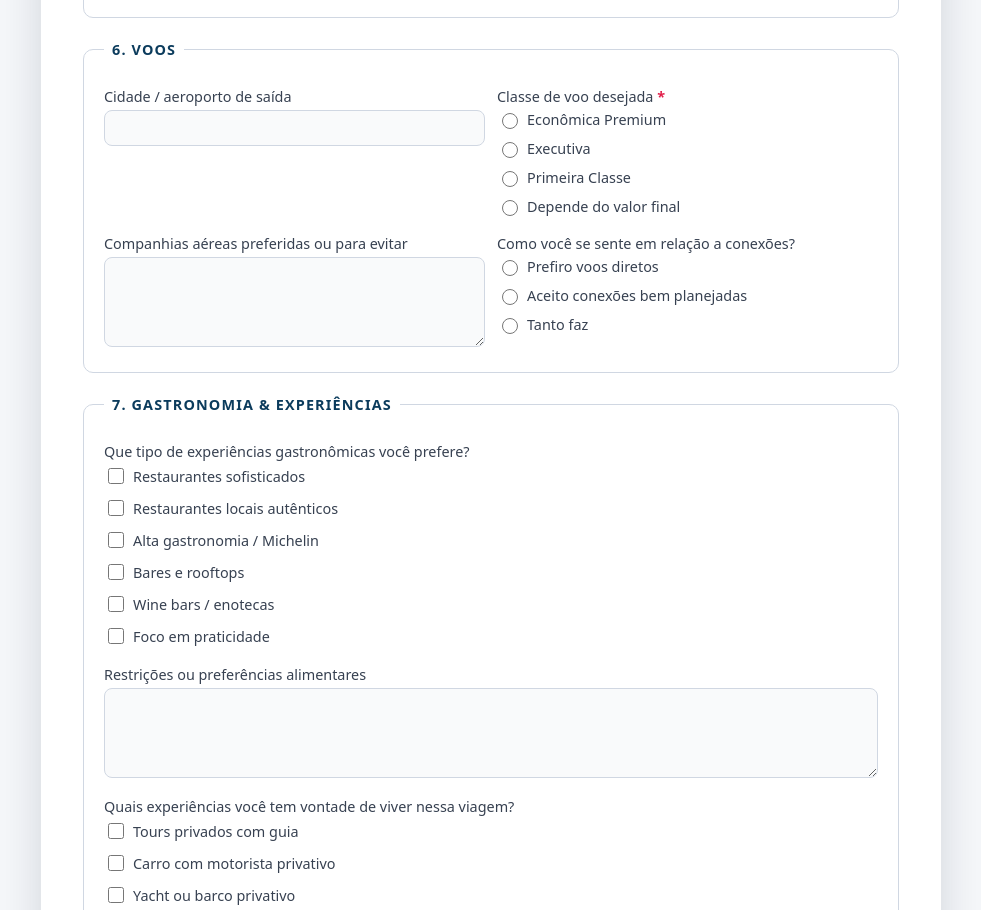
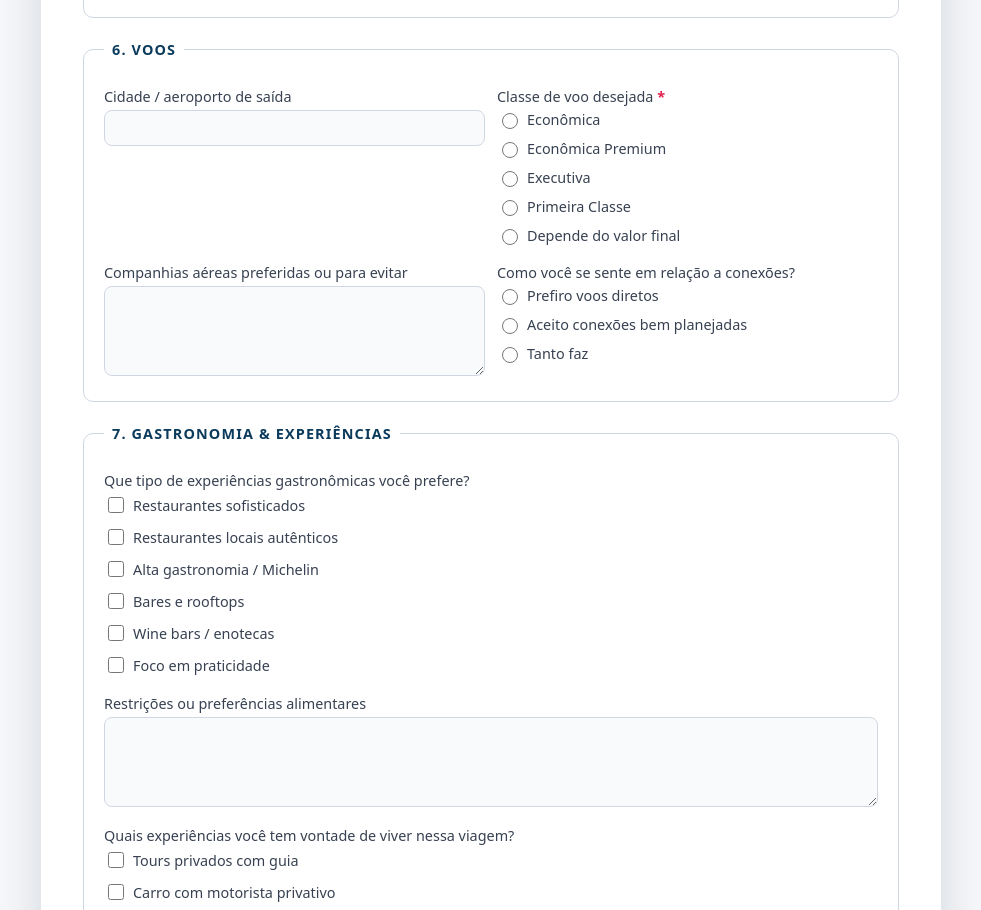
Before and after one commit to Braziliansoul-viagens/braziliansoul-form, a plain HTML site: page index.html in a window 1280 px wide. Shown: the part 2803-3713 px from the top of the page, without its empty margins (149-1130 px from the left). Drawn offline with Linux system fonts and the light colour scheme.

Commit message:
Update index.html

```diff
--- a/index.html
+++ b/index.html
@@ -460,6 +460,7 @@
             <div>
               <label class="required">Classe de voo desejada</label>
               <div class="options-row">
+                <label><input type="radio" name="classe_voo" value="Economica" /> Econômica</label>
                 <label><input type="radio" name="classe_voo" value="Economica Premium" required /> Econômica Premium</label>
                 <label><input type="radio" name="classe_voo" value="Executiva" /> Executiva</label>
                 <label><input type="radio" name="classe_voo" value="Primeira Classe" /> Primeira Classe</label>
```
